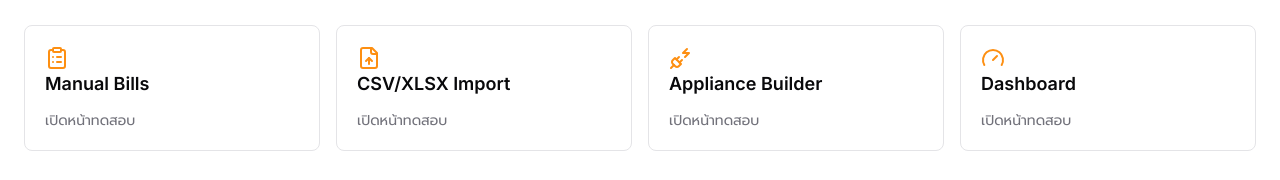
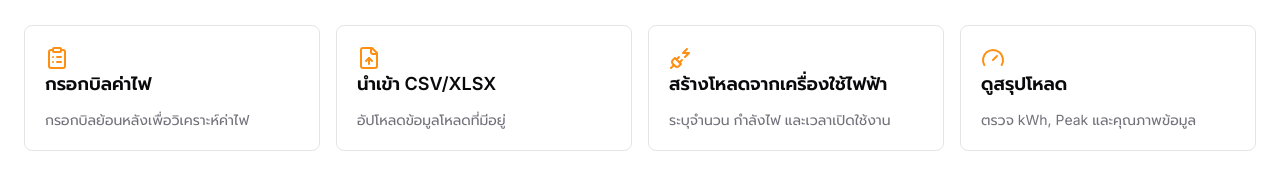
Before and after one commit to sarayutrois/thai-energy-planner, a Next.js app in the folder apps/web/: page /analysis/load-data in a window 1280 px wide. Shown: the part 231-411 px from the top of the page. Built offline with nearby package versions, Linux system fonts and the light colour scheme; no server answers.

Commit message:
fix(navigation): surface appliance load builder

```diff
--- a/apps/web/src/app/analysis/load-data/page.tsx
+++ b/apps/web/src/app/analysis/load-data/page.tsx
@@ -4,10 +4,30 @@ import { Card, CardContent, CardHeader, CardTitle } from "@/components/ui/card";
 import { MainNav } from "@/components/main-nav";
 
 const methods = [
-  { label: "Manual Bills", href: "/analysis/load-data/bills", icon: ClipboardList },
-  { label: "CSV/XLSX Import", href: "/analysis/load-data/import", icon: FileUp },
-  { label: "Appliance Builder", href: "/analysis/load-data/appliances", icon: PlugZap },
-  { label: "Dashboard", href: "/analysis/load-data/dashboard", icon: Gauge }
+  {
+    label: "กรอกบิลค่าไฟ",
+    href: "/analysis/load-data/bills",
+    icon: ClipboardList,
+    description: "กรอกบิลย้อนหลังเพื่อวิเคราะห์ค่าไฟ",
+  },
+  {
+    label: "นำเข้า CSV/XLSX",
+    href: "/analysis/load-data/import",
+    icon: FileUp,
+    description: "อัปโหลดข้อมูลโหลดที่มีอยู่",
+  },
+  {
+    label: "สร้างโหลดจากเครื่องใช้ไฟฟ้า",
+    href: "/analysis/load-data/appliances",
+    icon: PlugZap,
+    description: "ระบุจำนวน กำลังไฟ และเวลาเปิดใช้งาน",
+  },
+  {
+    label: "ดูสรุปโหลด",
+    href: "/analysis/load-data/dashboard",
+    icon: Gauge,
+    description: "ตรวจ kWh, Peak และคุณภาพข้อมูล",
+  },
 ];
 
 export default function LoadDataPage() {
@@ -16,20 +36,32 @@ export default function LoadDataPage() {
       <MainNav />
       <section className="mx-auto w-full max-w-7xl px-4 py-8 md:px-6 lg:py-10">
         <Badge>Phase 3 Load Data</Badge>
-        <h1 className="mt-4 text-3xl font-semibold tracking-normal">เลือกวิธีนำเข้าข้อมูลโหลด</h1>
+        <h1 className="mt-4 text-3xl font-semibold tracking-normal">
+          เลือกวิธีนำเข้าข้อมูลโหลด
+        </h1>
         <p className="mt-3 max-w-3xl leading-7 text-muted-foreground">
-          รองรับการกรอกบิลย้อนหลัง อัปโหลด Load Profile และสร้างโหลดจากรายการเครื่องใช้ไฟฟ้า
+          รองรับการกรอกบิลย้อนหลัง อัปโหลด Load Profile
+          และสร้างโหลดจากรายการเครื่องใช้ไฟฟ้า
         </p>
         <div className="mt-8 grid gap-4 md:grid-cols-4">
           {methods.map((method) => (
-            <a key={method.href} href={method.href} className="block rounded-lg focus:outline-none focus:ring-2 focus:ring-ring">
+            <a
+              key={method.href}
+              href={method.href}
+              className="block rounded-lg focus:outline-none focus:ring-2 focus:ring-ring"
+            >
               <Card className="h-full transition hover:border-primary">
                 <CardHeader>
-                  <method.icon aria-hidden="true" className="h-6 w-6 text-primary" />
+                  <method.icon
+                    aria-hidden="true"
+                    className="h-6 w-6 text-primary"
+                  />
                   <CardTitle>{method.label}</CardTitle>
                 </CardHeader>
                 <CardContent>
-                  <p className="text-sm text-muted-foreground">เปิดหน้าทดสอบ</p>
+                  <p className="text-sm text-muted-foreground">
+                    {method.description}
+                  </p>
                 </CardContent>
               </Card>
             </a>
--- a/apps/web/src/app/analysis/new/start-analysis-wizard.tsx
+++ b/apps/web/src/app/analysis/new/start-analysis-wizard.tsx
@@ -13,14 +13,22 @@ import {
   ReceiptText,
   Store,
   SunMedium,
-  Zap
+  Zap,
 } from "lucide-react";
 import type { LucideIcon } from "lucide-react";
 import { useMemo, useState } from "react";
 import { Badge } from "@/components/ui/badge";
 import { Card, CardContent, CardHeader, CardTitle } from "@/components/ui/card";
-import { buildAnalysisStartHref, type AnalysisAudience, type AnalysisSource } from "@/lib/analysis-start";
-import { billReportStorageKey, billWorkspaceStorageKey, type StoredBillWorkspace } from "@/lib/local-analysis-snapshot";
+import {
+  buildAnalysisStartHref,
+  type AnalysisAudience,
+  type AnalysisSource,
+} from "@/lib/analysis-start";
+import {
+  billReportStorageKey,
+  billWorkspaceStorageKey,
+  type StoredBillWorkspace,
+} from "@/lib/local-analysis-snapshot";
 
 const userTypes: Array<{
   value: AnalysisAudience;
@@ -31,21 +39,24 @@ const userTypes: Array<{
   {
     value: "home",
     title: "บ้านพักอาศัย",
-    description: "เหมาะกับเจ้าของบ้านที่อยากรู้ว่าค่าไฟสูงเพราะอะไร และ Solar/EV คุ้มไหม",
-    icon: Home
+    description:
+      "เหมาะกับเจ้าของบ้านที่อยากรู้ว่าค่าไฟสูงเพราะอะไร และ Solar/EV คุ้มไหม",
+    icon: Home,
   },
   {
     value: "shop",
     title: "ร้านค้า",
-    description: "เหมาะกับร้านที่เปิดกลางวัน มีแอร์ ตู้แช่ หรือโหลดค่อนข้างสม่ำเสมอ",
-    icon: Store
+    description:
+      "เหมาะกับร้านที่เปิดกลางวัน มีแอร์ ตู้แช่ หรือโหลดค่อนข้างสม่ำเสมอ",
+    icon: Store,
   },
   {
     value: "business",
     title: "ธุรกิจขนาดเล็ก",
-    description: "เหมาะกับออฟฟิศ โกดัง หรือกิจการที่อยากเทียบ Normal, TOU และ Solar",
-    icon: Building2
-  }
+    description:
+      "เหมาะกับออฟฟิศ โกดัง หรือกิจการที่อยากเทียบ Normal, TOU และ Solar",
+    icon: Building2,
+  },
 ];
 
 const dataOptions: Array<{
@@ -59,27 +70,30 @@ const dataOptions: Array<{
   {
     value: "bills",
     title: "มีบิลค่าไฟ",
-    description: "เริ่มง่ายที่สุด กรอกบิลย้อนหลังเพื่อดูค่าไฟเฉลี่ยและแนวโน้มเบื้องต้น",
+    description:
+      "เริ่มง่ายที่สุด กรอกบิลย้อนหลังเพื่อดูค่าไฟเฉลี่ยและแนวโน้มเบื้องต้น",
     href: "/analysis/load-data/bills",
     icon: ReceiptText,
-    badge: "แนะนำ"
+    badge: "แนะนำ",
   },
   {
     value: "interval",
     title: "มีไฟล์โหลด CSV/XLSX",
-    description: "ใช้ข้อมูลละเอียดระดับเวลา เพื่อเทียบ TOU, Solar, Battery และ EV ได้แม่นขึ้น",
+    description:
+      "ใช้ข้อมูลละเอียดระดับเวลา เพื่อเทียบ TOU, Solar, Battery และ EV ได้แม่นขึ้น",
     href: "/analysis/load-data/import",
     icon: FileUp,
-    badge: "ละเอียด"
+    badge: "ละเอียด",
   },
   {
     value: "appliances",
     title: "ยังไม่มีข้อมูล",
-    description: "สร้างโหลดตัวอย่างจากเครื่องใช้ไฟฟ้า แล้วใช้ทดลองวิเคราะห์ก่อนได้",
+    description:
+      "สร้างโหลดตัวอย่างจากเครื่องใช้ไฟฟ้า แล้วใช้ทดลองวิเคราะห์ก่อนได้",
     href: "/analysis/load-data/appliances",
     icon: PlugZap,
-    badge: "ทดลอง"
-  }
+    badge: "ทดลอง",
+  },
 ];
 
 const nextJourneys: Array<{
@@ -92,40 +106,64 @@ const nextJourneys: Array<{
     title: "ดูภาพรวมโหลด",
     description: "สรุป kWh, peak, load factor และช่วงเวลาที่ใช้ไฟเยอะ",
     href: "/analysis/load-data/dashboard",
-    icon: Gauge
+    icon: Gauge,
   },
   {
     title: "เทียบ Normal / TOU",
     description: "ดูว่าควรเปลี่ยนรูปแบบมิเตอร์หรือปรับเวลาใช้ไฟหรือไม่",
     href: "/analysis/scenarios",
-    icon: Zap
+    icon: Zap,
   },
   {
     title: "ลอง Solar",
     description: "ประเมินขนาดระบบ เงินลงทุน คืนทุน และผลประหยัดต่อปี",
     href: "/analysis/solar",
-    icon: SunMedium
+    icon: SunMedium,
   },
   {
     title: "ลอง Battery / EV",
     description: "ดูผลของแบตเตอรี่และการชาร์จรถไฟฟ้าต่อค่าไฟ",
     href: "/analysis/battery",
-    icon: BatteryCharging
-  }
+    icon: BatteryCharging,
+  },
 ];
 
 export function StartAnalysisWizard() {
   const [audience, setAudience] = useState<AnalysisAudience>("home");
-  const primaryHref = useMemo(() => buildAnalysisStartHref("/analysis/load-data/bills", audience, "bills"), [audience]);
-  const importHref = useMemo(() => buildAnalysisStartHref("/analysis/load-data/import", audience, "interval"), [audience]);
+  const primaryHref = useMemo(
+    () =>
+      buildAnalysisStartHref("/analysis/load-data/bills", audience, "bills"),
+    [audience],
+  );
+  const importHref = useMemo(
+    () =>
+      buildAnalysisStartHref(
+        "/analysis/load-data/import",
+        audience,
+        "interval",
+      ),
+    [audience],
+  );
+  const appliancesHref = useMemo(
+    () =>
+      buildAnalysisStartHref(
+        "/analysis/load-data/appliances",
+        audience,
+        "appliances",
+      ),
+    [audience],
+  );
 
   function startDemoWorkspace() {
     const payload: StoredBillWorkspace = {
       audience,
       rows: buildDemoBillRows(audience),
-      updatedAt: new Date().toISOString()
+      updatedAt: new Date().toISOString(),
     };
-    window.localStorage.setItem(billWorkspaceStorageKey, JSON.stringify(payload));
+    window.localStorage.setItem(
+      billWorkspaceStorageKey,
+      JSON.stringify(payload),
+    );
     window.localStorage.removeItem(billReportStorageKey);
     window.location.href = "/analysis/load-data/dashboard";
   }
@@ -144,8 +182,10 @@ export function StartAnalysisWizard() {
                 เริ่มวิเคราะห์ค่าไฟแบบไม่ต้องรู้เทคนิคก่อน
               </h1>
               <p className="max-w-2xl text-base leading-7 text-muted-foreground">
-                เลือกว่าคุณเป็นผู้ใช้แบบไหน มีข้อมูลอะไรอยู่ แล้วระบบจะพาไปหน้าที่เหมาะที่สุด
-                เพื่อเริ่มจากค่าไฟปัจจุบันก่อนต่อยอดไป Normal/TOU, Solar, Battery และ EV
+                เลือกว่าคุณเป็นผู้ใช้แบบไหน มีข้อมูลอะไรอยู่
+                แล้วระบบจะพาไปหน้าที่เหมาะที่สุด
+                เพื่อเริ่มจากค่าไฟปัจจุบันก่อนต่อยอดไป Normal/TOU, Solar,
+                Battery และ EV
               </p>
             </div>
             <div className="flex flex-col gap-3 sm:flex-row sm:flex-wrap">
@@ -163,6 +203,13 @@ export function StartAnalysisWizard() {
                 อัปโหลดไฟล์โหลด
                 <FileSpreadsheet aria-hidden="true" className="h-5 w-5" />
               </a>
+              <a
+                className="inline-flex h-11 items-center justify-center gap-2 rounded-md border border-primary/35 bg-primary/5 px-5 text-base font-medium text-foreground transition hover:bg-primary/10 focus:outline-none focus:ring-2 focus:ring-ring"
+                href={appliancesHref}
+              >
+                สร้างโหลดจากเครื่องใช้ไฟฟ้า
+                <PlugZap aria-hidden="true" className="h-5 w-5 text-primary" />
+              </a>
               <button
                 className="inline-flex h-11 items-center justify-center gap-2 rounded-md border border-border bg-card px-5 text-base font-medium text-foreground transition hover:bg-muted focus:outline-none focus:ring-2 focus:ring-ring"
                 onClick={startDemoWorkspace}
@@ -179,9 +226,21 @@ export function StartAnalysisWizard() {
               <CardTitle>สถานะที่เลือกตอนนี้</CardTitle>
             </CardHeader>
             <CardContent className="grid gap-3">
-              <StatusRow label="ประเภทผู้ใช้" value={userTypes.find((item) => item.value === audience)?.title ?? "บ้านพักอาศัย"} />
-              <StatusRow label="คำแนะนำแรก" value="เริ่มจากข้อมูลที่มีอยู่จริงก่อน แล้วค่อยทดลอง scenario" />
-              <StatusRow label="ข้อมูลจะถูกส่งต่อ" value="ลิงก์ถัดไปจะติด audience/source เพื่อให้หน้าปลายทางแนะนำต่อได้" />
+              <StatusRow
+                label="ประเภทผู้ใช้"
+                value={
+                  userTypes.find((item) => item.value === audience)?.title ??
+                  "บ้านพักอาศัย"
+                }
+              />
+              <StatusRow
+                label="คำแนะนำแรก"
+                value="เริ่มจากข้อมูลที่มีอยู่จริงก่อน แล้วค่อยทดลอง scenario"
+              />
+              <StatusRow
+                label="ข้อมูลจะถูกส่งต่อ"
+                value="ลิงก์ถัดไปจะติด audience/source เพื่อให้หน้าปลายทางแนะนำต่อได้"
+              />
             </CardContent>
           </Card>
         </div>
@@ -190,7 +249,9 @@ export function StartAnalysisWizard() {
       <section className="mx-auto w-full max-w-7xl px-4 py-8 md:px-6 lg:py-10">
         <div className="mb-5">
           <p className="text-sm font-medium text-primary">Step 1</p>
-          <h2 className="mt-1 text-2xl font-semibold tracking-normal">เลือกประเภทผู้ใช้</h2>
+          <h2 className="mt-1 text-2xl font-semibold tracking-normal">
+            เลือกประเภทผู้ใช้
+          </h2>
         </div>
         <div className="grid gap-3 md:grid-cols-3">
           {userTypes.map((item) => {
@@ -204,17 +265,23 @@ export function StartAnalysisWizard() {
                 onClick={() => setAudience(item.value)}
                 type="button"
               >
-                <Card className={`h-full transition ${selected ? "border-primary bg-primary/5" : "hover:border-primary"}`}>
+                <Card
+                  className={`h-full transition ${selected ? "border-primary bg-primary/5" : "hover:border-primary"}`}
+                >
                   <CardContent className="flex h-full flex-col gap-3 p-5">
                     <div className="flex items-start justify-between gap-3">
                       <div className="flex h-10 w-10 items-center justify-center rounded-md bg-secondary text-secondary-foreground">
                         <item.icon aria-hidden="true" className="h-5 w-5" />
                       </div>
-                      {selected ? <Badge variant="success">เลือกอยู่</Badge> : null}
+                      {selected ? (
+                        <Badge variant="success">เลือกอยู่</Badge>
+                      ) : null}
                     </div>
                     <div>
                       <h3 className="font-semibold">{item.title}</h3>
-                      <p className="mt-2 text-sm leading-6 text-muted-foreground">{item.description}</p>
+                      <p className="mt-2 text-sm leading-6 text-muted-foreground">
+                        {item.description}
+                      </p>
                     </div>
                   </CardContent>
                 </Card>
@@ -228,7 +295,9 @@ export function StartAnalysisWizard() {
         <div className="mx-auto w-full max-w-7xl px-4 py-8 md:px-6 lg:py-10">
           <div className="mb-5">
             <p className="text-sm font-medium text-primary">Step 2</p>
-            <h2 className="mt-1 text-2xl font-semibold tracking-normal">เลือกข้อมูลที่มีตอนนี้</h2>
+            <h2 className="mt-1 text-2xl font-semibold tracking-normal">
+              เลือกข้อมูลที่มีตอนนี้
+            </h2>
           </div>
           <div className="grid gap-4 md:grid-cols-3">
             {dataOptions.map((item) => (
@@ -243,12 +312,18 @@ export function StartAnalysisWizard() {
                       <div className="flex h-10 w-10 items-center justify-center rounded-md bg-primary/10 text-primary">
                         <item.icon aria-hidden="true" className="h-5 w-5" />
                       </div>
-                      <Badge variant={item.badge === "แนะนำ" ? "success" : "outline"}>{item.badge}</Badge>
+                      <Badge
+                        variant={item.badge === "แนะนำ" ? "success" : "outline"}
+                      >
+                        {item.badge}
+                      </Badge>
                     </div>
                     <CardTitle>{item.title}</CardTitle>
                   </CardHeader>
                   <CardContent>
-                    <p className="min-h-16 text-sm leading-6 text-muted-foreground">{item.description}</p>
+                    <p className="min-h-16 text-sm leading-6 text-muted-foreground">
+                      {item.description}
+                    </p>
                     <div className="mt-5 inline-flex items-center gap-2 text-sm font-medium text-primary">
                       ไปหน้านี้
                       <ArrowRight aria-hidden="true" className="h-4 w-4" />
@@ -264,11 +339,17 @@ export function StartAnalysisWizard() {
       <section className="mx-auto w-full max-w-7xl px-4 py-8 md:px-6 lg:py-10">
         <div className="mb-5">
           <p className="text-sm font-medium text-primary">Step 3</p>
-          <h2 className="mt-1 text-2xl font-semibold tracking-normal">ต่อยอดหลังมีข้อมูลแล้ว</h2>
+          <h2 className="mt-1 text-2xl font-semibold tracking-normal">
+            ต่อยอดหลังมีข้อมูลแล้ว
+          </h2>
         </div>
         <div className="grid gap-3 md:grid-cols-2 lg:grid-cols-4">
           {nextJourneys.map((item) => (
-            <a key={item.href} href={item.href} className="block rounded-lg focus:outline-none focus:ring-2 focus:ring-ring">
+            <a
+              key={item.href}
+              href={item.href}
+              className="block rounded-lg focus:outline-none focus:ring-2 focus:ring-ring"
+            >
               <Card className="h-full transition hover:border-primary">
                 <CardContent className="flex h-full flex-col gap-3 p-5">
                   <div className="flex h-10 w-10 items-center justify-center rounded-md bg-secondary text-secondary-foreground">
@@ -276,7 +357,9 @@ export function StartAnalysisWizard() {
                   </div>
                   <div className="flex flex-1 flex-col">
                     <h3 className="font-semibold">{item.title}</h3>
-                    <p className="mt-2 flex-1 text-sm leading-6 text-muted-foreground">{item.description}</p>
+                    <p className="mt-2 flex-1 text-sm leading-6 text-muted-foreground">
+                      {item.description}
+                    </p>
                     <span className="mt-4 inline-flex items-center gap-2 text-sm font-medium text-primary">
                       เปิดดู
                       <ArrowRight aria-hidden="true" className="h-4 w-4" />
@@ -301,19 +384,31 @@ function StatusRow({ label, value }: { label: string; value: string }) {
   );
 }
 
-function buildDemoBillRows(audience: AnalysisAudience): StoredBillWorkspace["rows"] {
+function buildDemoBillRows(
+  audience: AnalysisAudience,
+): StoredBillWorkspace["rows"] {
   const profile = {
     home: { baseKwh: 420, baseCost: 1810, stepKwh: 38, stepCost: 170 },
     shop: { baseKwh: 980, baseCost: 4550, stepKwh: 72, stepCost: 335 },
-    business: { baseKwh: 1480, baseCost: 7020, stepKwh: 95, stepCost: 460 }
+    business: { baseKwh: 1480, baseCost: 7020, stepKwh: 95, stepCost: 460 },
   }[audience];
 
-  return ["2026-01", "2026-02", "2026-03", "2026-04", "2026-05", "2026-06"].map((month, index) => ({
-    id: `demo-${audience}-${month}`,
-    month,
-    energyKwh: String(profile.baseKwh + index * profile.stepKwh + (index === 3 ? profile.stepKwh : 0)),
-    totalCostThb: String(profile.baseCost + index * profile.stepCost + (index === 3 ? profile.stepCost : 0)),
-    authority: "PEA",
-    meterMode: audience === "home" ? "normal" : "tou"
-  }));
+  return ["2026-01", "2026-02", "2026-03", "2026-04", "2026-05", "2026-06"].map(
+    (month, index) => ({
+      id: `demo-${audience}-${month}`,
+      month,
+      energyKwh: String(
+        profile.baseKwh +
+          index * profile.stepKwh +
+          (index === 3 ? profile.stepKwh : 0),
+      ),
+      totalCostThb: String(
+        profile.baseCost +
+          index * profile.stepCost +
+          (index === 3 ? profile.stepCost : 0),
+      ),
+      authority: "PEA",
+      meterMode: audience === "home" ? "normal" : "tou",
+    }),
+  );
 }
```
